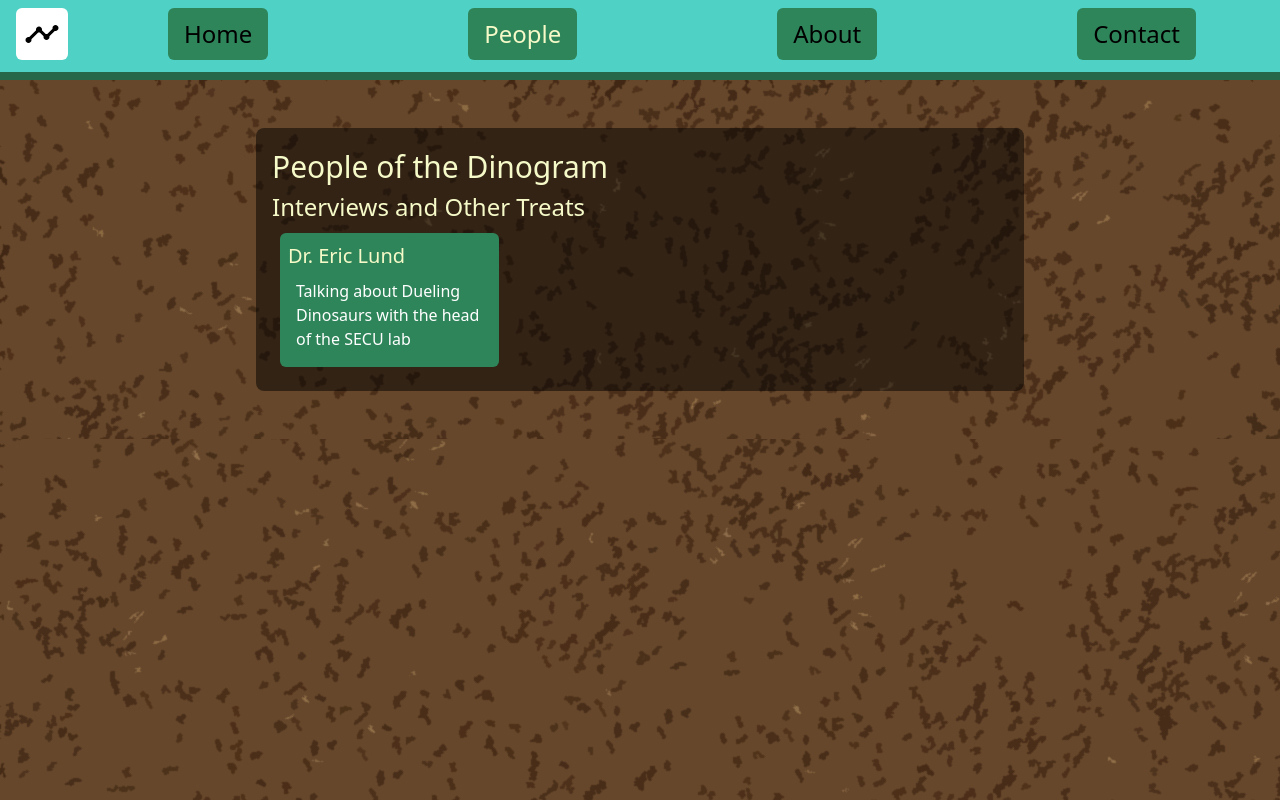
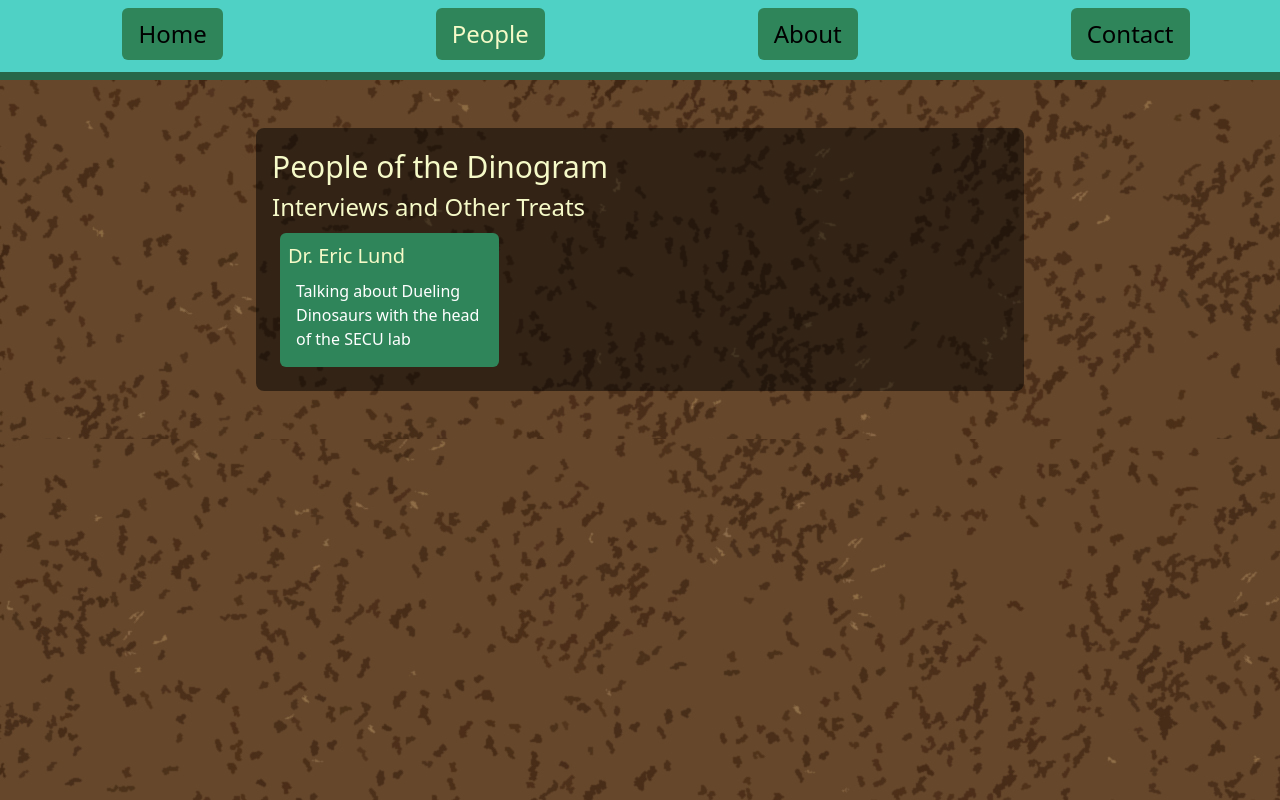
Before and after one commit to mickey-is-codin/serverless-dinogram, a React (Create React App) app: page /people in a window 1280 px wide. Built offline with nearby package versions, Linux system fonts and the light colour scheme.

Commit message:
Timeline button conditional render

```diff
--- a/src/components/Navbar.tsx
+++ b/src/components/Navbar.tsx
@@ -7,8 +7,6 @@ import { BASE_TIMELINE_DATA, DNE } from '../util/constants';
 import { pluck, toDetermineActiveClass } from '../util/fp';
 import { PageNames } from '../util/types';
 import { Campaign, Stratum } from '../util/types';
-
-// TODO: Major Cleanup!
 
 interface NavLinkProps {
   route: string;
@@ -281,6 +279,7 @@ const SmallScreenNavbar: React.FC<SmallScreenNavbarProps> = (props) => {
   return (
     <div className={navClassName} >
       <div className="flex-none flex flex-row">
+        {pageName === PageNames.TIMELINE ? (
           <div className={timelineButtonClassName} >
             <MdTimeline size={buttonSize} onClick={() => {
               if (navOpen) {
@@ -291,6 +290,7 @@ const SmallScreenNavbar: React.FC<SmallScreenNavbarProps> = (props) => {
               toggleTimeline();
             }} />
           </div>
+        ) : null}
         <div className="flex-1" />
         <div className={menuButtonClassName} >
           <GiHamburgerMenu size={buttonSize} onClick={() => {
@@ -353,9 +353,11 @@ const LargeScreenNavbar: React.FC<LargeScreenNavbarProps> = (props) => {
 
   return (
     <div className="w-full invisible md:visible fixed flex z-90 justify-around my-2 mx-4">
+      {pageName === PageNames.TIMELINE ? (
         <div className="bg-white rounded-md flex-grow-none p-2 z-90" >
           <MdTimeline size={buttonSize} onClick={toggleTimeline} />
         </div>
+      ) : null}
       <nav className="flex-1 flex justify-around">
         <NavLink route="/" pageName="Home" className={toClassName(PageNames.TIMELINE)} />
         <NavLink route="/people" pageName="People" className={toClassName(PageNames.PEOPLE)} />
```
Also changed, not shown: 1 other file (tests, documents, lock files or other folders). Lines whose indentation alone changed are shown as unchanged.
